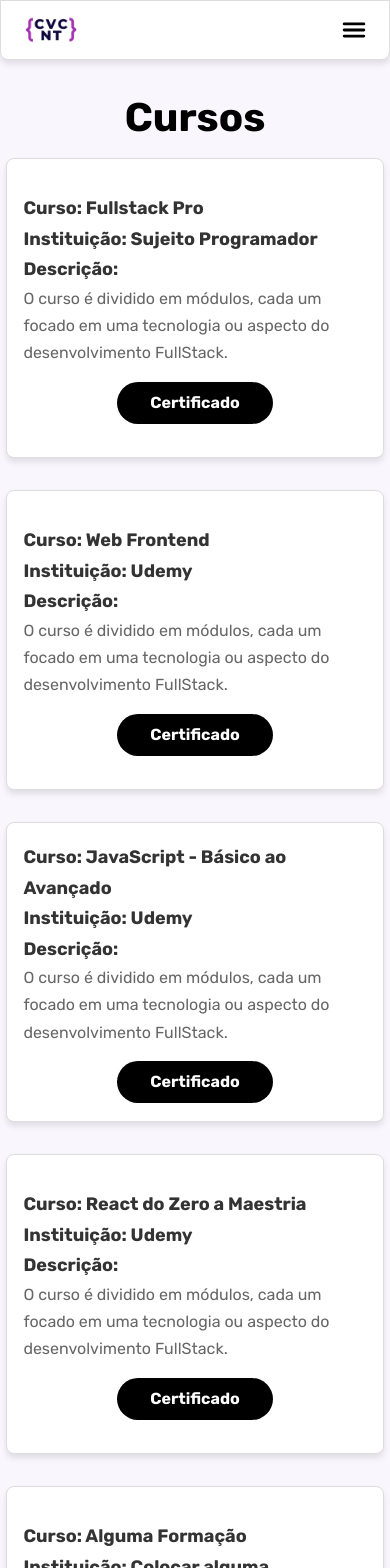
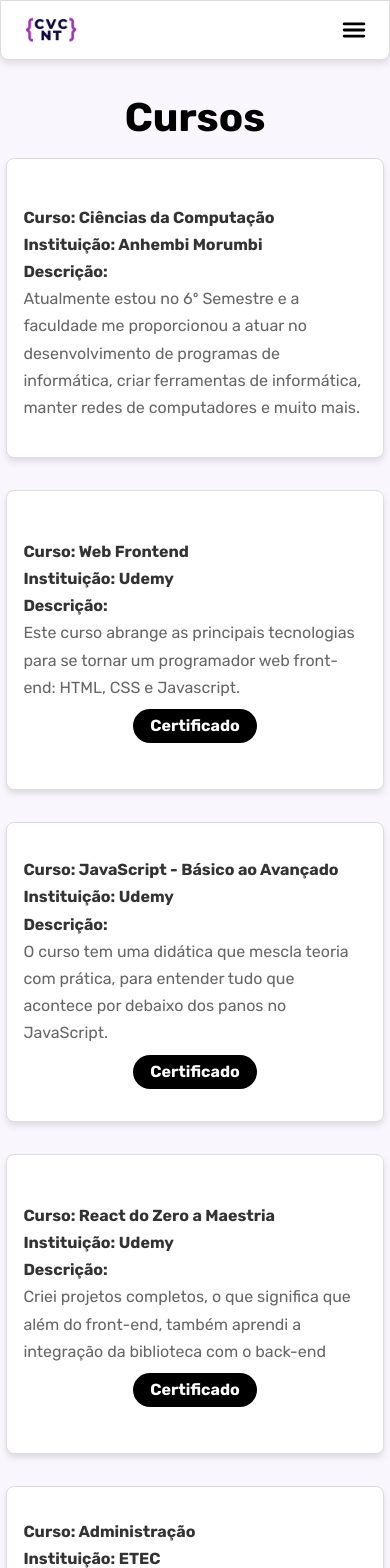
Before and after one commit to EoPablo/pablopcavalcante, a React (Vite) app: page /cursos in a window 390 px wide. Shown: the top 1568 px of the page. Built offline with nearby package versions, Linux system fonts and the light colour scheme.

Commit message:
descrição dos cursos

```diff
--- a/src/pages/cursos/Cursos.tsx
+++ b/src/pages/cursos/Cursos.tsx
@@ -11,45 +11,45 @@
 const cursos: Curso[] = [
   {
     id: 1,
-    title: 'Fullstack Pro',
-    institution: 'Sujeito Programador',
-    description: 'O curso é dividido em módulos, cada um focado em uma tecnologia ou aspecto do desenvolvimento FullStack.',
-    certificateLink: 'em_breve',
+    title: 'Ciências da Computação',
+    institution: 'Anhembi Morumbi',
+    description: 'Atualmente estou no 6º Semestre e a faculdade me proporcionou a atuar no desenvolvimento de programas de informática, criar ferramentas de informática, manter redes de computadores e muito mais.',
+    // certificateLink: 'em_breve',
   },
   {
     id: 2,
     title: 'Web Frontend',
     institution: 'Udemy',
-    description: 'O curso é dividido em módulos, cada um focado em uma tecnologia ou aspecto do desenvolvimento FullStack.',
+    description: 'Este curso abrange as principais tecnologias para se tornar um programador web front-end: HTML, CSS e Javascript.',
     certificateLink: '/webfrontend.pdf',
   },
   {
     id: 3,
     title: 'JavaScript - Básico ao Avançado',
     institution: 'Udemy',
-    description: 'O curso é dividido em módulos, cada um focado em uma tecnologia ou aspecto do desenvolvimento FullStack.',
+    description: 'O curso tem uma didática que mescla teoria com prática, para entender tudo que acontece por debaixo dos panos no JavaScript.',
     certificateLink: '/javascript.pdf',
   },
   {
     id: 4,
     title: 'React do Zero a Maestria',
     institution: 'Udemy',
-    description: 'O curso é dividido em módulos, cada um focado em uma tecnologia ou aspecto do desenvolvimento FullStack.',
+    description: 'Criei projetos completos, o que significa que além do front-end, também aprendi a integração da biblioteca com o back-end',
     certificateLink: '/react-zero-maestria.pdf',
   },
   {
     id: 5,
-    title: 'Alguma Formação',
-    institution: 'Colocar alguma',
-    description: 'O curso é dividido em módulos, cada um focado em uma tecnologia ou aspecto do desenvolvimento FullStack.',
-    certificateLink: 'em_breve',
+    title: 'Administração',
+    institution: 'ETEC',
+    description: 'Desenvolvi habilidades e conhecimentos na área de gestão de empresas. Pois o curso prepara os alunos para atuar em diversas funções administrativas, como organização, planejamento, liderança e controle de processos',
+    // certificateLink: 'em_breve',
   },
   {
     id: 6,
-    title: 'Alguma Formação',
-    institution: 'Colocar alguma',
-    description: 'O curso é dividido em módulos, cada um focado em uma tecnologia ou aspecto do desenvolvimento FullStack.',
-    certificateLink: 'em_breve',
+    title: 'Recursos Humanos',
+    institution: 'ETEC',
+    description: 'Aprendemos sobre recrutamento e seleção, treinamento e desenvolvimento, gestão de desempenho, legislação trabalhista, motivação e relações interpessoais no ambiente de trabalho.',
+    // certificateLink: 'em_breve',
   },
 ];
 
--- a/src/pages/cursos/cursos.module.css
+++ b/src/pages/cursos/cursos.module.css
@@ -127,10 +127,19 @@
 
   .card_title,
   .card_subtitle {
-    font-size: 1.125rem;
+    font-size: 1rem;
+  }
+
+  .card_description {
+    margin-bottom: 0.500rem;
   }
 
   .card_btn {
     margin-bottom: 1rem;
   }
+
+  .btn {
+    padding: 0.75rem 1rem;
+    line-height: 0.5;
+  }
 }
```
